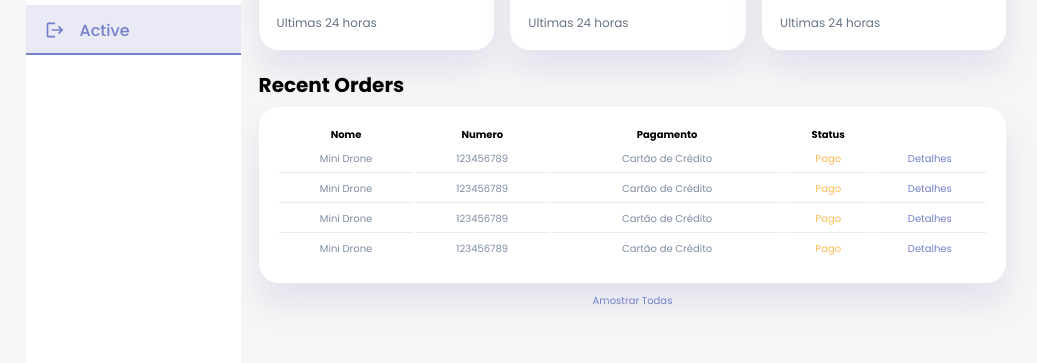
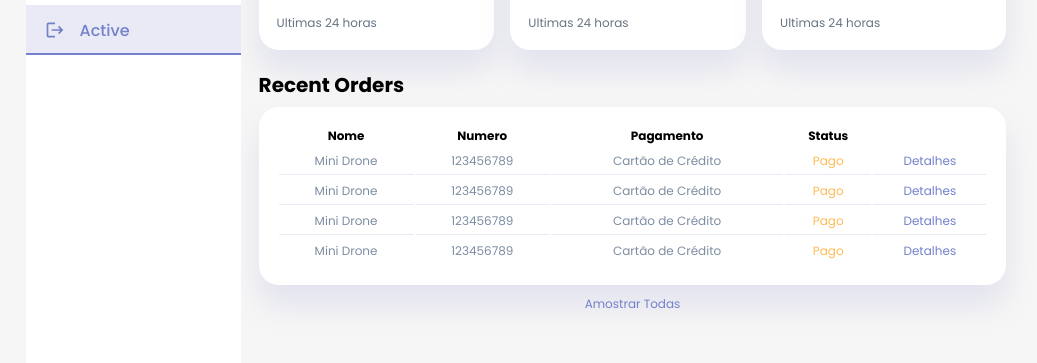
Before and after one commit to israelcena/cenapainel, a React (Create React App) app: page / in a window 1280 px wide. Shown: the part 264-627 px from the top of the page, without its empty margins (0-1037 px from the left). Built offline with nearby package versions, Linux system fonts and the light colour scheme.

Commit message:
fix font size

```diff
--- a/src/components/orders/recentOrdersStyles.css
+++ b/src/components/orders/recentOrdersStyles.css
@@ -1,6 +1,6 @@
 .recent-order {
 	margin-top: 2rem;
-	/* font-size: 1.2rem; */
+	font-size: 1.2rem;
 }
 
 .recent-order h2 {
```
